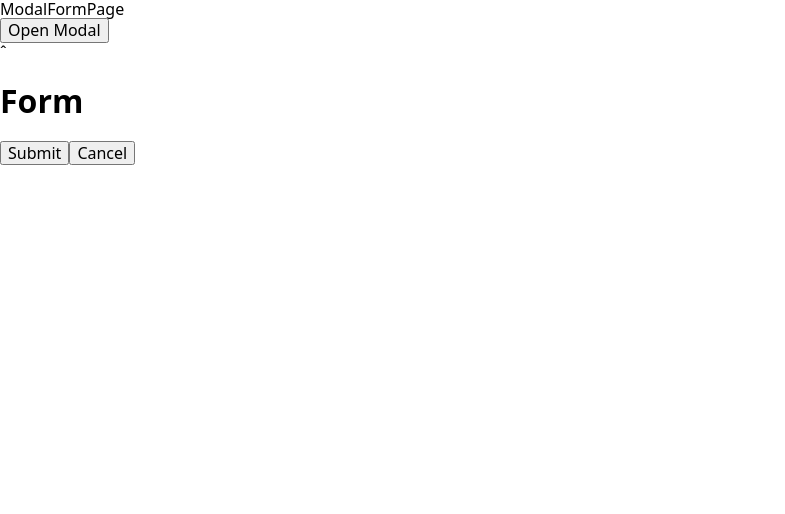
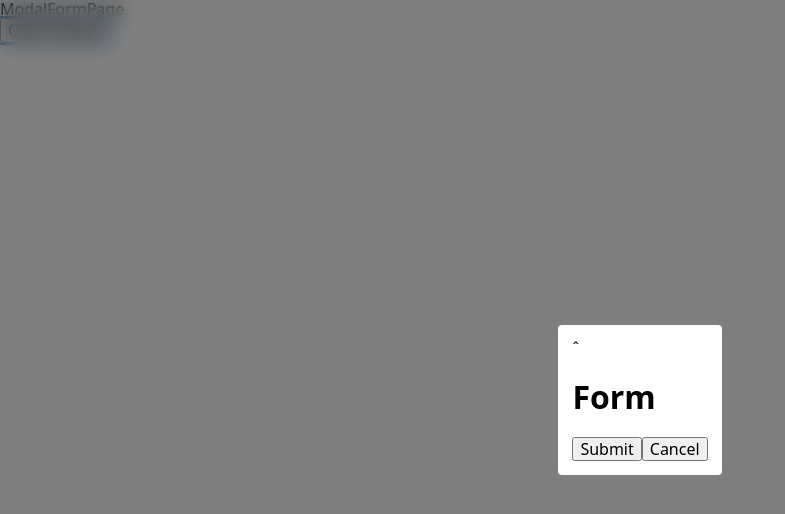
Before and after one commit to livemehere/access-modal-form-example, a React (Vite) app: page / in a window 1280 px wide. Both pictures are taken after a click on the button "Open Modal". Shown: the top 514 px of the page, without its empty margins (0-785 px from the left). Built offline with nearby package versions, Linux system fonts and the light colour scheme.

Commit message:
feat(style): 간단 스타일링

```diff
--- a/src/ModalFormPage.tsx
+++ b/src/ModalFormPage.tsx
@@ -5,10 +5,12 @@
 
   const openFormModal = async () => {
     const result = await open<string, string>(({ resolve, reject }) => (
-      <div>
-        ˆ<h1>Form</h1>
-        <button onClick={() => resolve("success")}>Submit</button>
-        <button onClick={() => reject("error")}>Cancel</button>
+      <div className="modal-container">
+        <div className="modal-content">
+          ˆ<h1>Form</h1>
+          <button onClick={() => resolve("success")}>Submit</button>
+          <button onClick={() => reject("error")}>Cancel</button>
+        </div>
       </div>
     ));
     console.log(result);
--- /dev/null
+++ b/src/index.css
@@ -0,0 +1,30 @@
+#modal-layer {
+  position: fixed;
+  top: 0;
+  left: 0;
+  width: 100%;
+  height: 100%;
+  background-color: rgba(0, 0, 0, 0.5);
+  backdrop-filter: blur(10px);
+  z-index: 1000;
+}
+
+.modal-container {
+  width: 100%;
+  height: 100%;
+  display: flex;
+  justify-content: center;
+  align-items: center;
+}
+
+.modal-content {
+  background-color: #fff;
+  padding: 14px;
+  border-radius: 4px;
+}
+
+* {
+  &:focus {
+    outline: 2px solid dodgerblue;
+  }
+}
--- a/src/main.tsx
+++ b/src/main.tsx
@@ -2,6 +2,7 @@
 import { StrictMode } from "react";
 import { createRoot } from "react-dom/client";
 import ModalFormPage from "./ModalFormPage";
+import "./index.css";
 import { ModalProvider } from "./lib/modal";
 
 createRoot(document.getElementById("root")!).render(
```
